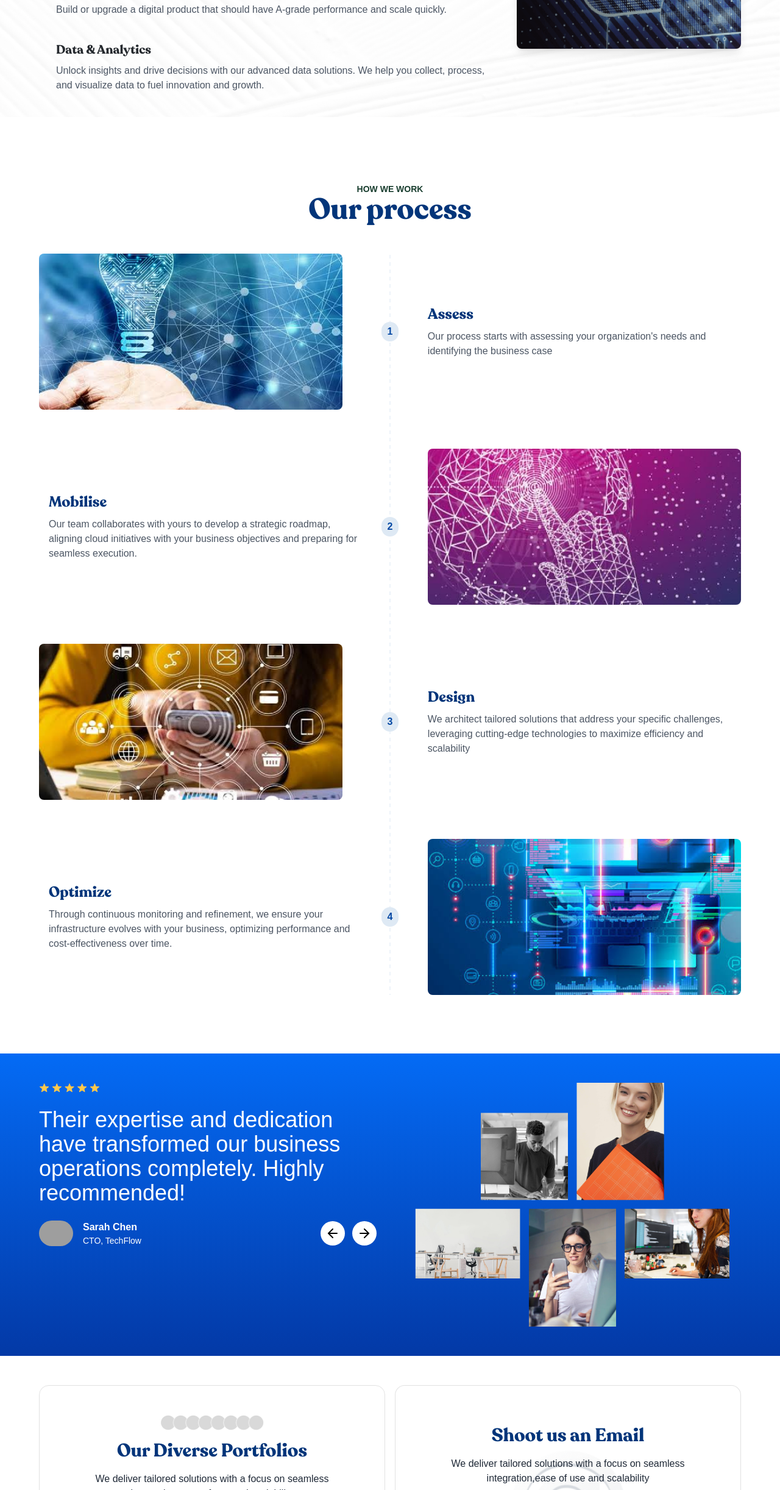
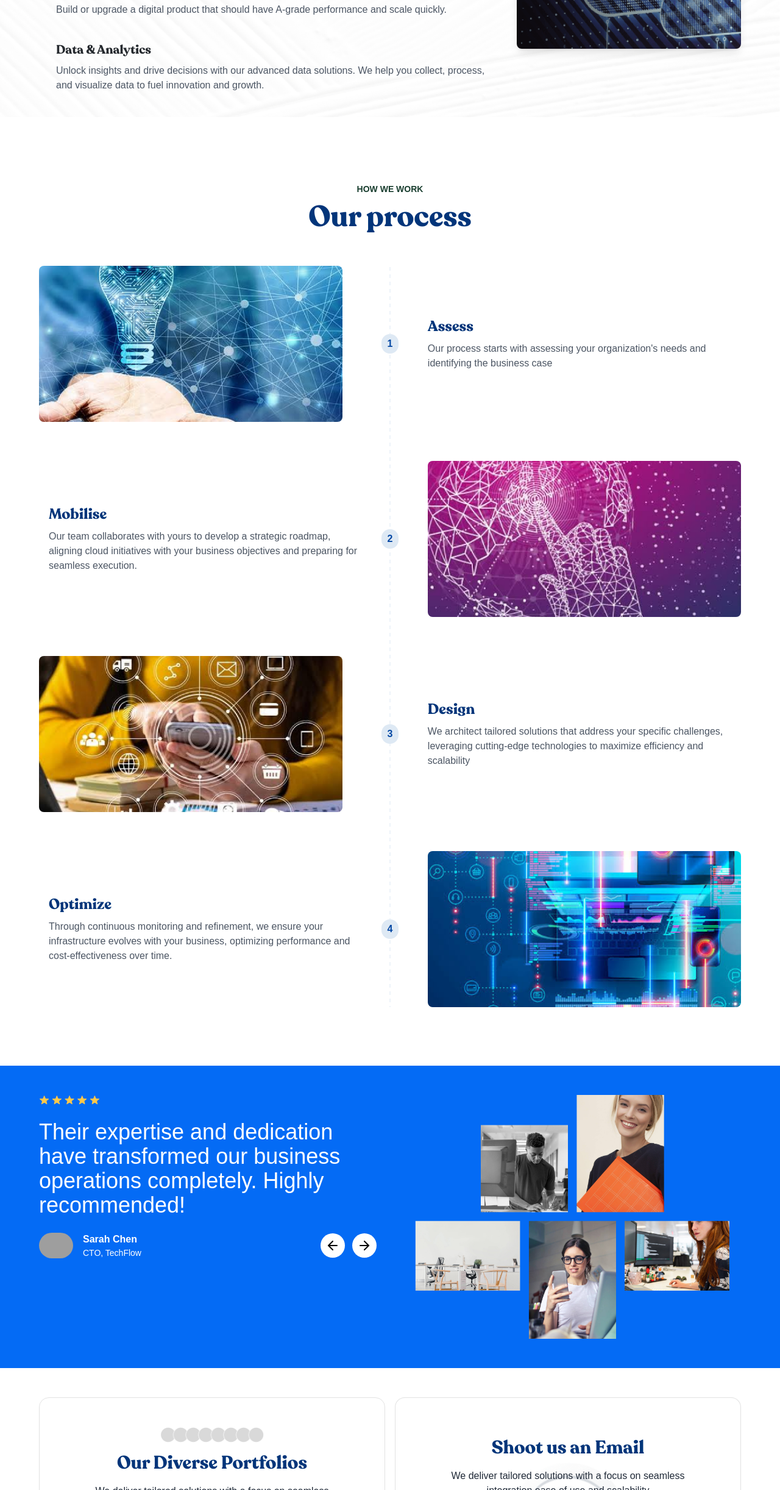
Before and after one commit to oyewosolomon/loomstech, a Next.js app: page / in a window 1280 px wide. Shown: the part 1571-4015 px from the top of the page at 61% size. Built offline with nearby package versions, Linux system fonts and the light colour scheme; grey boxes are pictures that could not be loaded.

Commit message:
New update Fixed

```diff
--- a/src/app/components/landing/Testimonial.tsx
+++ b/src/app/components/landing/Testimonial.tsx
@@ -56,7 +56,7 @@ const Testimonial = () => {
   };
 
   return (
-    <div id='testimonial' className='bg-gradient-to-b from-[#046BF5] to-[#0339A6] text-white py-12'>
+    <div id='testimonial' className='bg-[#046BF5] text-white py-12'>
       <div className='max-w-6xl mx-auto px-4'>
         <div className='flex flex-col lg:flex-row gap-8'>
           <div className='w-full lg:w-1/2 space-y-6 md:pr-3'>
--- a/src/app/components/landing/Timeline.tsx
+++ b/src/app/components/landing/Timeline.tsx
@@ -135,11 +135,11 @@ const Timeline: React.FC = () => {
 
   return (
     <div className="container mx-auto py-8 bg-white">
-      <div className='font-lota font-semibold text-center text-sm text-[#193E2F]'>
+      <div className='font-lota font-semibold text-center text-sm mb-3 text-[#193E2F]'>
         HOW WE WORK
       </div>
 
-      <h1 className="font-recoleta text-5xl font-semibold text-center text-secondary mb-12">Our process</h1>
+      <h1 className="font-recoleta text-5xl font-semibold text-center text-secondary mb-14">Our process</h1>
 
       <div className='max-w-6xl mx-auto px-4 md:px-8'>
         <div className="relative">
```
